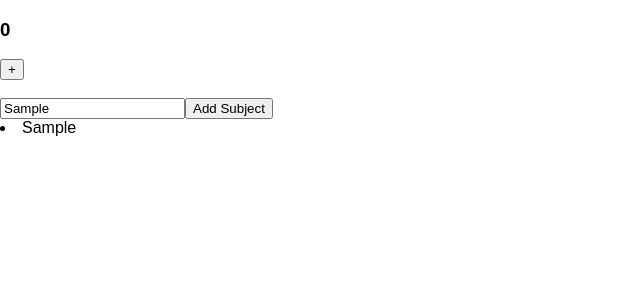
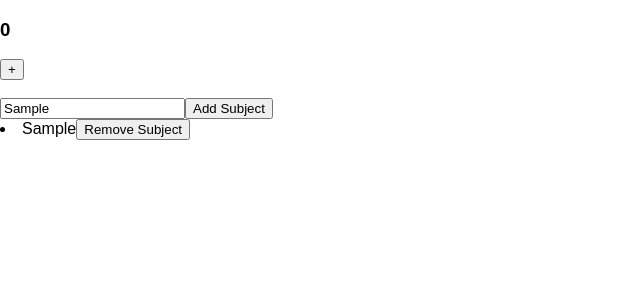
Before and after one commit to thinc-org/react-workshop-example, a React (Create React App) app: page / in a window 1280 px wide. Both pictures are taken after typing "Sample" into the empty fields and a click on the button "Add Subject". Shown: the top 300 px of the page, without its empty margins (0-640 px from the left). Built offline with nearby package versions, Linux system fonts and the light colour scheme.

Commit message:
step 6 : implement removeSubject button and function

```diff
--- a/src/App.js
+++ b/src/App.js
@@ -10,6 +10,7 @@ class App extends React.Component {
     this.incrementCounter = this.incrementCounter.bind(this)
     this.handleOnChange = this.handleOnChange.bind(this)
     this.addSubject = this.addSubject.bind(this)
+    this.removeSubject = this.removeSubject.bind(this)
   }
   incrementCounter() {
     this.setState({
@@ -26,6 +27,13 @@ class App extends React.Component {
       subjects: [...this.state.subjects, this.state.subjectName]
     })
   }
+  removeSubject(index) {
+    let newSubjects = [...this.state.subjects]
+    newSubjects.splice(index, 1)
+    this.setState({
+      subjects: newSubjects
+    })
+  }
   render() {
     return (
       <div>
@@ -39,8 +47,12 @@ class App extends React.Component {
         <button onClick={this.addSubject}>Add Subject</button>
       </div>
       <div>
-        { this.state.subjects.map(subject => {
-          return <li> {subject} </li>
+        { this.state.subjects.map((subject, index) => {
+          return (
+            <li>
+              <span>{subject}</span>
+              <button onClick={() => this.removeSubject(index)}>Remove Subject</button>
+            </li>)
         })}
       </div>
       </div>
```
